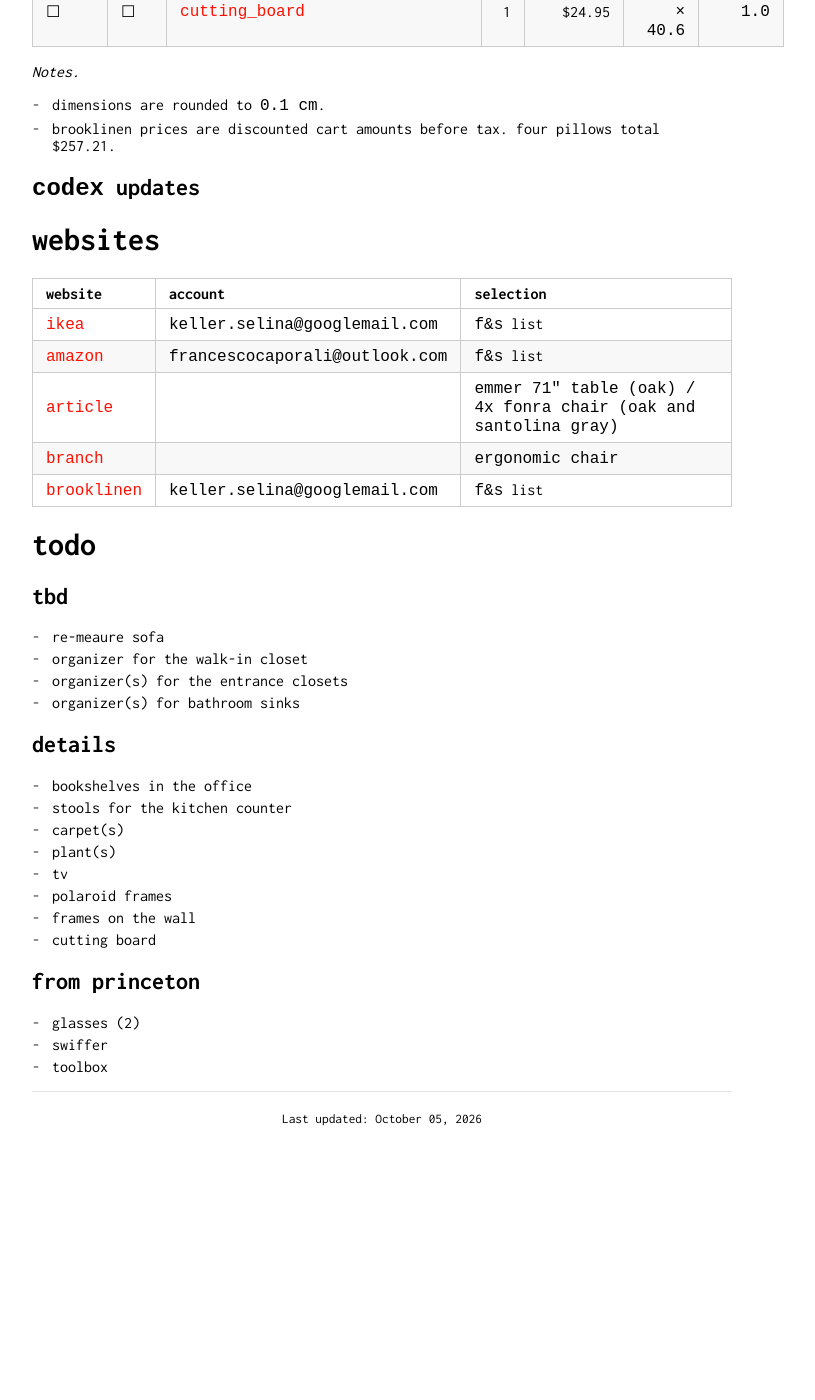
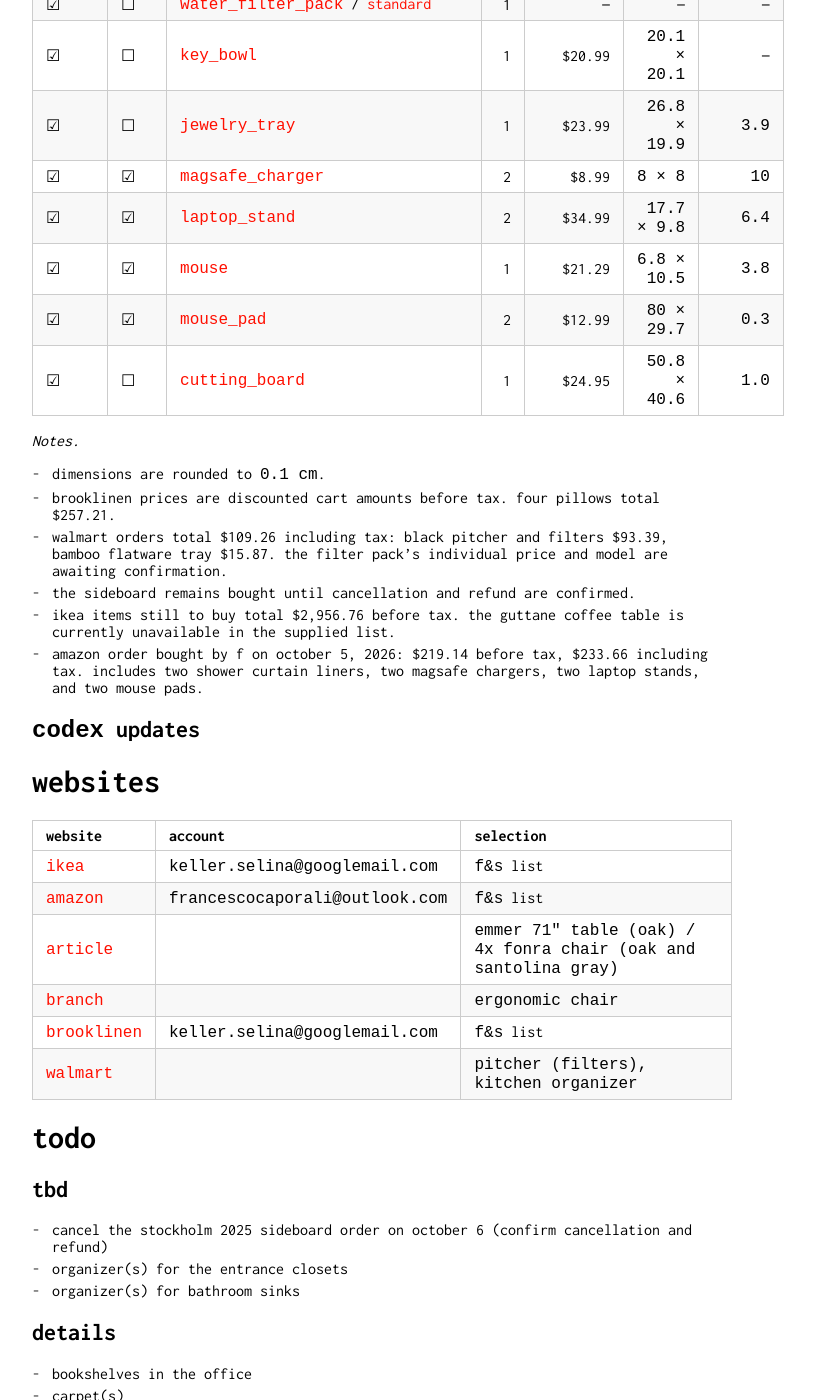
Before and after one commit to caporali/caporali.github.io, a Jekyll site: the page built from files/apt/markdown/furniture.md, in a window 1280 px wide and 1400 px high, scrolled down 3182 px. Shown: the whole window, without its empty margins (258-1073 px from the left). Built offline with Jekyll 4.4.1, drawn with Linux system fonts in a browser that asks for light colours; our own code applies the rules of GitHub Pages for plain Markdown files; before the commit the page ends 4308 px from its top, so only the background shows below that; some of the changed text lies outside the part shown.

Commit message:
furniture update

```diff
--- a/files/apt/markdown/furniture.md
+++ b/files/apt/markdown/furniture.md
@@ -6,10 +6,11 @@
 | ☑ | ☐ | [`mattress`](https://www.ikea.com/us/en/p/valevag-pocket-spring-mattress-medium-firm-white-40511853/) | 1 | $499.00 | `193 × 201.9` | `24.1` |
 | ☑ | ☐ | [`mattress_protector`](https://www.ikea.com/us/en/p/grusnarv-waterproof-mattress-protector-20522145/) | 2 | $29.99 | `193 × 203.2` | — |
 | ☑ | ☐ | [`bath_sheet`](https://www.ikea.com/us/en/p/brokglim-bath-sheet-white-60612035/) | 2 | $24.99 | `99.1 × 149.9` | — |
-| ☐ | ☐ | [`shower_curtain_liner`](https://www.ikea.com/us/en/p/naelk-shower-curtain-liner-clear-00626498/) | 2 | $4.99 | — | — |
+| ☑ | ☐ | [`shower_curtain_liner`](https://www.amazon.com/hz/wishlist/ls/35M83Y4OHBP84/ref=nav_wishlist_lists_1) | 2 | $6.99 | `182.9 × 182.9` | — |
 | ☐ | ☐ | [`shower_curtain_rings`](https://www.ikea.com/us/en/p/hassjoen-shower-curtain-rings-white-00466008/) | 2 | $1.99 | — | — |
 | ☐ | ☐ | [`soap_dispenser`](https://www.ikea.com/us/en/p/ekoln-soap-dispenser-dark-gray-40441619/) | 3 | $9.99 | — | — |
 | ☐ | ☐ | [`soap_dispenser`](https://www.ikea.com/us/en/p/ekoln-soap-dispenser-beige-60493004/) | 1 | $9.99 | — | — |
+| ☐ | ☐ | [`door_hook`](https://www.ikea.com/us/en/p/sekiner-hook-for-door-white-60498110/) | 6 | $1.99 | — | — |
 | ☑ | ☐ | [`classic_percale_fitted_sheet`](https://www.brooklinen.com/products/classic-fitted-sheets) | 2 | $84.15 | — | — |
 | ☑ | ☐ | [`classic_percale_pillowcase_set`](https://www.brooklinen.com/products/classic-pillowcases) | 2 | $67.15 | — | — |
 | ☑ | ☐ | [`classic_percale_pillowcase_set`](https://www.brooklinen.com/products/classic-pillowcases) | 2 | $58.65 | — | — |
@@ -21,7 +22,7 @@
 | ☑ | ☐ | [`drawer_pack`](https://www.ikea.com/us/en/p/malm-underbed-storage-box-for-high-bed-white-20252723/) | 1 | $100.00 | `101.9 × 61.9` | `28.9` |
 | ☑ | ☐ | [`skubb_box_set`](https://www.ikea.com/us/en/p/skubb-box-set-of-3-white-80596497/) | 4 | $7.99 | `19.7 × 38.1` | `12.1` |
 | ☑ | ☐ | [`hanger`](https://www.ikea.com/us/en/p/bumerang-hanger-natural-30238543/) | 4 | $7.99 | — | — |
-| ☐ | ☐ | [`storage_combination`](https://www.ikea.com/us/en/p/jonaxel-storage-combination-white-s79305098/) | 3 | $49.99 | — | — |
+| ☐ | ☐ | [`storage_combination`](https://www.ikea.com/us/en/p/jonaxel-storage-combination-white-s79305098/) | 4 | $49.99 | `49.8 × 51.1` | `69.9` |
 | ☑ | ☑ | [`dresser`](https://www.ikea.com/us/en/p/storklinta-6-drawer-dresser-white-anchor-unlock-function-60561248/) | 1 | $249.99 | `140 × 47.9` | `74.9` |
 | ☑ | ☑ | [`nightstand`](https://www.ikea.com/us/en/p/eket-wall-mounted-shelving-unit-white-s39285808/) | 2 | $30.00 | `34.9 × 25.1` | `34.9` |
 | ☑ | ☑ | [`desk`](https://www.ikea.com/us/en/p/mittzon-desk-sit-stand-electric-white-s29528572/) | 2 | $579.99 | `140 × 80` | `61.9–126` |
@@ -31,13 +32,14 @@
 | ☐ | ☑ | [`sofa_stool`](https://www.ikea.com/us/en/p/uppakra-ottoman-johanneshov-dark-gray-s59619373/) | 1 | $369.00 | `126 × 77.2` | `46` |
 | ☑ | ☑ | [`armrest_tray`](https://www.ikea.com/us/en/p/roedeby-armrest-tray-bamboo-40417577/) | 2 | $19.99 | `65.1 × 37.1` | — |
 | ☑ | ☑ | [`tv_unit`](https://www.ikea.com/us/en/p/stockholm-2025-tv-unit-with-sliding-doors-oak-veneer-90586638/) | 1 | $499.99 | `178.8 × 41.9` | `56.2` |
-| ☑ | ☑ | [`sideboard`](https://www.ikea.com/us/en/p/stockholm-2025-sideboard-oak-veneer-10586604/) | 1 | $599.00 | `160.7 × 41.9` | `83.2` |
+| ☑ | ☐ | [`sideboard`](https://www.ikea.com/us/en/p/stockholm-2025-sideboard-oak-veneer-10586604/) | 1 | $599.00 | `160.7 × 41.9` | `83.2` |
 | ☑ | ☑ | [`bench`](https://www.ikea.com/us/en/p/stockholm-2025-shelving-unit-bench-oak-veneer-90586515/) | 1 | $399.00 | `180 × 40.6` | `43.8` |
 | ☐ | ☑ | [`coffee_table`](https://www.ikea.com/us/en/p/guttane-coffee-table-oak-10587712/) | 1 | $249.99 | `115.9 × 39.1` | `32.1` |
 | ☑ | ☑ | [`side_table`](https://www.ikea.com/us/en/p/holmerud-side-table-oak-effect-40541421/) | 2 | $59.99 | `80 × 31` | `52` |
 | ☑ | ☑ | [`shoe_rack`](https://www.ikea.com/us/en/p/vasskaer-hallway-furniture-set-of-3-bamboo-s29614904/) | 1 | $50.97 | `60 × 30` | `35` |
 | ☑ | ☑ | [`shoe_rack`](https://www.ikea.com/us/en/p/vasskaer-shoe-rack-bamboo-80624645/) | 1 | $16.99 | `60 × 30` | `35` |
-| ☐ | ☐ | [`mirror`](https://www.ikea.com/us/en/p/nissedal-mirror-white-90503775/) | 1 | $69.99 | — | — |
+| ☐ | ☐ | [`shoe_rack`](https://www.ikea.com/us/en/p/mackapaer-shoe-rack-white-50530993/) | 2 | $29.99 | `78.1 × 32.1` | `40` |
+| ☐ | ☐ | [`mirror`](https://www.ikea.com/us/en/p/nissedal-mirror-white-90503775/) | 1 | $69.99 | `40 × 150` | — |
 | ☑ | ☑ | [`wall_shelf`](https://www.ikea.com/us/en/p/lack-wall-shelf-white-90282180/) | 4 | $29.99 | `109.9 × 26` | `5.1` |
 | ☑ | ☑ | [`wall_shelf`](https://www.ikea.com/us/en/p/lack-wall-shelf-white-50282182/) | 3 | $39.99 | `189.9 × 26` | `5.1` |
 | ☑ | ☑ | [`dining_table`](https://www.article.com/product/24725/emmer-71-glass-dining-table-oak) | 1 | $699.00 | `180.3 × 90.2` | `76.2` |
@@ -55,17 +57,25 @@
 | ☐ | ☐ | [`placemat`](https://www.ikea.com/us/en/p/flygfisk-placemat-dark-gray-20569251/) | 4 | $2.99 | — | — |
 | ☑ | ☐ | [`cookware_set`](https://www.ikea.com/us/en/p/hemkomst-7-piece-cookware-set-stainless-steel-50577018/) | 1 | $149.99 | `55.2 × 30.5` | `15.9` |
 | ☑ | ☐ | [`flatware_set`](https://www.ikea.com/us/en/p/foernuft-20-piece-flatware-set-stainless-steel-90043076/) | 1 | $12.99 | `22.9 × 14.6` | `3.2` |
-| ☐ | ☐ | [`flatware_tray`](https://www.ikea.com/us/en/p/uppdatera-flatware-tray-tray-with-knife-rack-anthracite-light-bamboo-s39611801/) | 1 | $42.98 | `51.8 × 49.5` | `5.7` |
-| ☐ | ☐ | [`jewelry_tray`](https://www.amazon.com/hz/wishlist/ls/35M83Y4OHBP84/ref=nav_wishlist_lists_1) | 1 | $23.99 | `26.8 × 19.9` | `3.9` |
-| ☐ | ☑ | [`magsafe_charger`](https://www.amazon.com/hz/wishlist/ls/35M83Y4OHBP84/ref=nav_wishlist_lists_1) | 2 | $8.99 | `8 × 8` | `10` |
-| ☐ | ☑ | [`laptop_stand`](https://www.amazon.com/hz/wishlist/ls/35M83Y4OHBP84/ref=nav_wishlist_lists_1) | 2 | $34.98 | `17.7 × 9.8` | `6.4` |
-| ☐ | ☑ | [`mouse`](https://www.amazon.com/hz/wishlist/ls/35M83Y4OHBP84/ref=nav_wishlist_lists_1) | 1 | $21.49 | `6.8 × 10.5` | `3.8` |
-| ☐ | ☑ | [`mouse_pad`](https://www.amazon.com/hz/wishlist/ls/35M83Y4OHBP84/ref=nav_wishlist_lists_1) | 2 | $12.99 | `80 × 29.7` | `0.3` |
-| ☐ | ☐ | [`cutting_board`](https://a.co/d/0i3dhnfW) | 1 | $24.95 | `50.8 × 40.6` | `1.0` |
+| ☑ | ☐ | [`flatware_tray`](https://www.walmart.com/ip/416356895) | 1 | $14.88 | `35.5 × 25.5–39` | `5` |
+| ☑ | ☐ | [`water_pitcher`](https://www.walmart.com/ip/15908910107) | 1 | $49.99 | `20.6 × 15` | `21.6` |
+| ☑ | ☐ | [`water_filter_pack`](https://www.walmart.com/ip/15913105975) / [standard](https://www.walmart.com/ip/501229035) | 1 | — | — | — |
+| ☑ | ☐ | [`key_bowl`](https://www.amazon.com/hz/wishlist/ls/35M83Y4OHBP84/ref=nav_wishlist_lists_1) | 1 | $20.99 | `20.1 × 20.1` | — |
+| ☑ | ☐ | [`jewelry_tray`](https://www.amazon.com/hz/wishlist/ls/35M83Y4OHBP84/ref=nav_wishlist_lists_1) | 1 | $23.99 | `26.8 × 19.9` | `3.9` |
+| ☑ | ☑ | [`magsafe_charger`](https://www.amazon.com/hz/wishlist/ls/35M83Y4OHBP84/ref=nav_wishlist_lists_1) | 2 | $8.99 | `8 × 8` | `10` |
+| ☑ | ☑ | [`laptop_stand`](https://www.amazon.com/hz/wishlist/ls/35M83Y4OHBP84/ref=nav_wishlist_lists_1) | 2 | $34.99 | `17.7 × 9.8` | `6.4` |
+| ☑ | ☑ | [`mouse`](https://www.amazon.com/hz/wishlist/ls/35M83Y4OHBP84/ref=nav_wishlist_lists_1) | 1 | $21.29 | `6.8 × 10.5` | `3.8` |
+| ☑ | ☑ | [`mouse_pad`](https://www.amazon.com/hz/wishlist/ls/35M83Y4OHBP84/ref=nav_wishlist_lists_1) | 2 | $12.99 | `80 × 29.7` | `0.3` |
+| ☑ | ☐ | [`cutting_board`](https://a.co/d/0i3dhnfW) | 1 | $24.95 | `50.8 × 40.6` | `1.0` |
 
 *Notes.*
+
 - dimensions are rounded to `0.1 cm`.
 - brooklinen prices are discounted cart amounts before tax. four pillows total $257.21.
+- walmart orders total $109.26 including tax: black pitcher and filters $93.39, bamboo flatware tray $15.87. the filter pack's individual price and model are awaiting confirmation.
+- the sideboard remains bought until cancellation and refund are confirmed.
+- ikea items still to buy total $2,956.76 before tax. the guttane coffee table is currently unavailable in the supplied list.
+- amazon order bought by f on october 5, 2026: $219.14 before tax, $233.66 including tax. includes two shower curtain liners, two magsafe chargers, two laptop stands, and two mouse pads.
 
 ## `codex` updates
 
@@ -78,26 +88,25 @@
 | [`article`](https://www.article.com/furniture-bundles/467/the-spacious-table-bundle) |  | `emmer 71" table (oak) / 4x fonra chair (oak and santolina gray)` |
 | [`branch`](https://www.branchfurniture.com/products/ergonomic-chair) |  | `ergonomic chair` |
 | [`brooklinen`](https://www.brooklinen.com/pages/wishlist) | `keller.selina@googlemail.com` | `f&s` list |
+| [`walmart`](https://www.walmart.com/) | | `pitcher (filters), kitchen organizer` |
 
 # todo
 
 ## tbd
-- re-meaure sofa
-- organizer for the walk-in closet
+
+- cancel the stockholm 2025 sideboard order on october 6 (confirm cancellation and refund)
 - organizer(s) for the entrance closets
 - organizer(s) for bathroom sinks
 
 ## details
+
 - bookshelves in the office
-- stools for the kitchen counter
 - carpet(s)
 - plant(s)
 - tv
 - polaroid frames
 - frames on the wall
-- cutting board
 
 ## from princeton
+
 - glasses (2)
-- swiffer
-- toolbox
```
Also changed, not shown: apt.md (+2 -2 lines), files/apt/data.json (+21 -28 lines).
